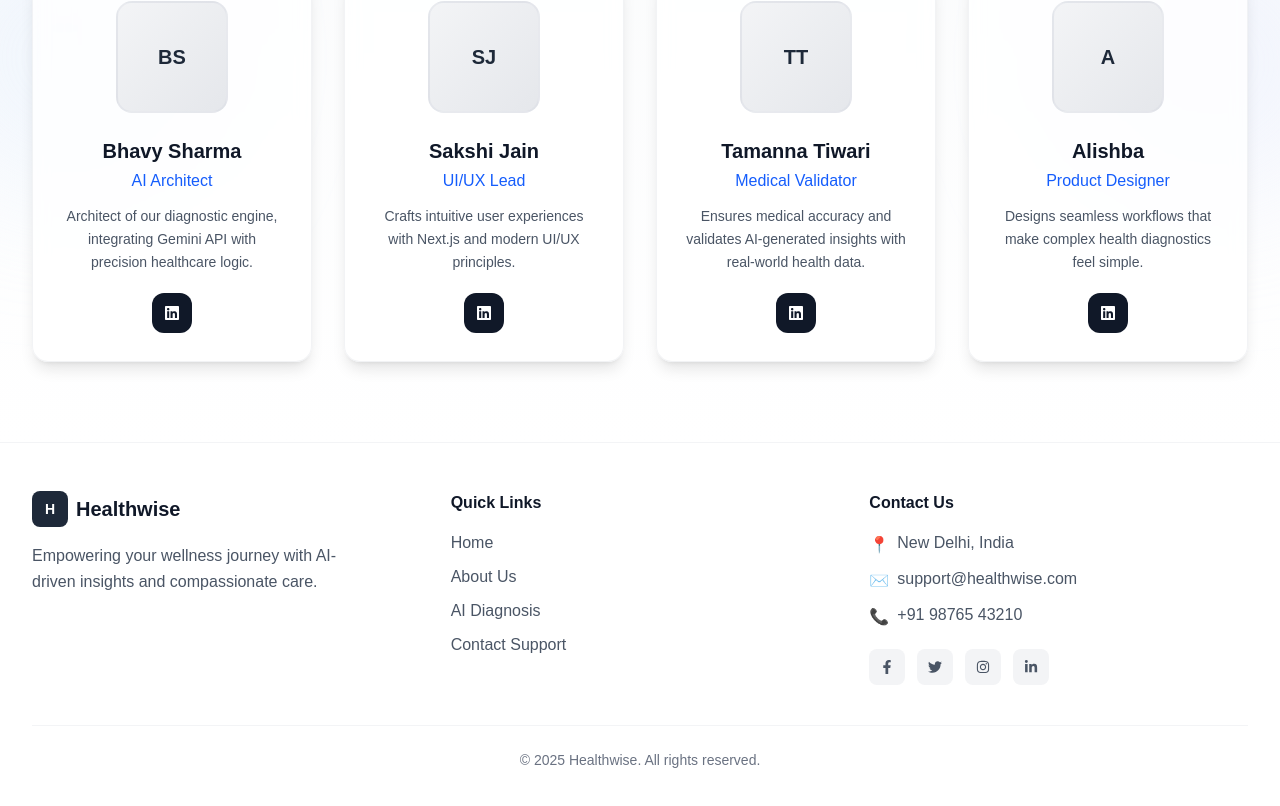
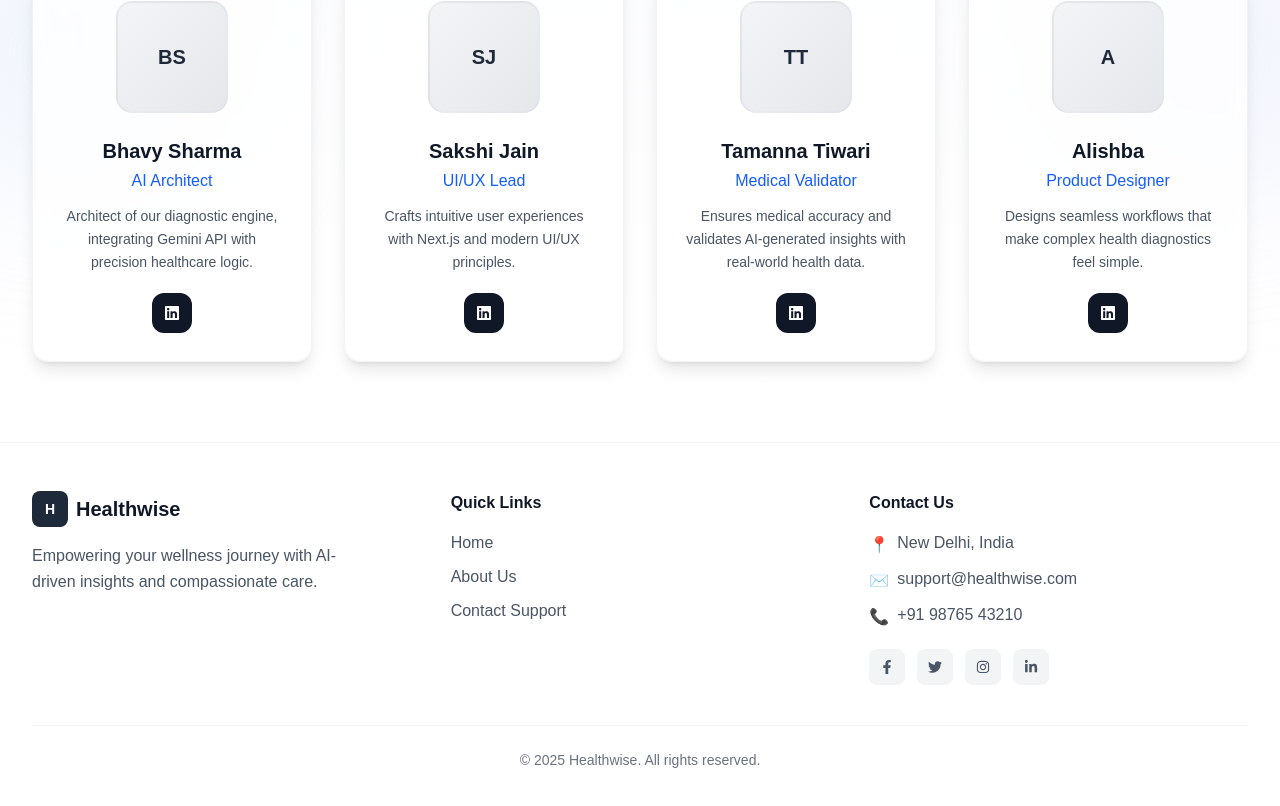
Before and after one commit to bhavy-sharma/HealtWise, a Next.js app: page / in a window 1280 px wide. Shown: the part 2031-2837 px from the top of the page. Built offline with nearby package versions, Linux system fonts and the light colour scheme.

Commit message:
Footer bhi

```diff
--- a/components/Footer.jsx
+++ b/components/Footer.jsx
@@ -1,8 +1,65 @@
 // components/Footer.js
+"use client";
 import Link from "next/link";
+import { useAuth } from "@/context/AuthContext";
 import { FaFacebookF, FaTwitter, FaLinkedinIn, FaInstagram } from "react-icons/fa";
+import { useEffect, useState } from "react";
 
 export default function Footer() {
+  const { user, loading: authLoading } = useAuth();
+  const [isClient, setIsClient] = useState(false);
+
+  // Ensure this runs only on client (to avoid hydration issues)
+  useEffect(() => {
+    setIsClient(true);
+  }, []);
+
+  // While auth is loading, show a minimal skeleton
+  if (!isClient || authLoading) {
+    return (
+      <footer className="bg-white border-t border-gray-100">
+        <div className="max-w-7xl mx-auto px-4 sm:px-6 lg:px-8 py-12">
+          <div className="grid grid-cols-1 md:grid-cols-3 gap-10">
+            <div className="space-y-4">
+              <div className="h-6 w-32 bg-gray-200 rounded animate-pulse"></div>
+              <div className="h-4 w-48 bg-gray-200 rounded animate-pulse"></div>
+            </div>
+            <div className="space-y-3">
+              {[...Array(4)].map((_, i) => (
+                <div key={i} className="h-4 w-24 bg-gray-200 rounded animate-pulse"></div>
+              ))}
+            </div>
+            <div className="space-y-3">
+              {[...Array(3)].map((_, i) => (
+                <div key={i} className="h-4 w-32 bg-gray-200 rounded animate-pulse"></div>
+              ))}
+              <div className="flex space-x-2 pt-2">
+                {[...Array(4)].map((_, i) => (
+                  <div key={i} className="w-9 h-9 rounded-lg bg-gray-200 animate-pulse"></div>
+                ))}
+              </div>
+            </div>
+          </div>
+          <div className="mt-10 pt-6 border-t border-gray-100">
+            <div className="h-4 w-64 bg-gray-200 rounded mx-auto animate-pulse"></div>
+          </div>
+        </div>
+      </footer>
+    );
+  }
+
+  // Quick Links (conditionally include "AI Diagnosis")
+  const quickLinks = [
+    { name: "Home", href: "/" },
+    { name: "About Us", href: "/about" },
+    { name: "Contact Support", href: "/contact" },
+  ];
+
+  // Only show "AI Diagnosis" if user is logged in
+  if (user) {
+    quickLinks.splice(2, 0, { name: "AI Diagnosis", href: "/diagnose" });
+  }
+
   return (
     <footer className="bg-white border-t border-gray-100">
       <div className="max-w-7xl mx-auto px-4 sm:px-6 lg:px-8 py-12">
@@ -25,12 +82,7 @@ export default function Footer() {
           <div>
             <h2 className="text-base font-semibold text-gray-900 mb-4">Quick Links</h2>
             <ul className="space-y-2.5">
-              {[
-                { name: "Home", href: "/" },
-                { name: "About Us", href: "/about" },
-                { name: "AI Diagnosis", href: "/diagnose" },
-                { name: "Contact Support", href: "/contact" },
-              ].map((link) => (
+              {quickLinks.map((link) => (
                 <li key={link.name}>
                   <Link
                     href={link.href}
@@ -54,13 +106,19 @@ export default function Footer() {
               </p>
               <p className="flex items-start">
                 <span className="mr-2 mt-0.5">✉️</span>
-                <a href="mailto:support@healthwise.com" className="hover:text-gray-900 transition-colors">
+                <a
+                  href="mailto:support@healthwise.com"
+                  className="hover:text-gray-900 transition-colors"
+                >
                   support@healthwise.com
                 </a>
               </p>
               <p className="flex items-start">
                 <span className="mr-2 mt-0.5">📞</span>
-                <a href="tel:+919876543210" className="hover:text-gray-900 transition-colors">
+                <a
+                  href="tel:+919876543210"
+                  className="hover:text-gray-900 transition-colors"
+                >
                   +91 98765 43210
                 </a>
               </p>
@@ -68,14 +126,16 @@ export default function Footer() {
 
             <div className="flex space-x-3 mt-5">
               {[
-                { Icon: FaFacebookF, href: "#", hover: "hover:bg-blue-600" },
-                { Icon: FaTwitter, href: "#", hover: "hover:bg-sky-500" },
-                { Icon: FaInstagram, href: "#", hover: "hover:bg-pink-600" },
-                { Icon: FaLinkedinIn, href: "#", hover: "hover:bg-blue-700" },
+                { Icon: FaFacebookF, href: "https://facebook.com/yourpage", hover: "hover:bg-blue-600" },
+                { Icon: FaTwitter, href: "https://twitter.com/yourpage", hover: "hover:bg-sky-500" },
+                { Icon: FaInstagram, href: "https://instagram.com/yourpage", hover: "hover:bg-pink-600" },
+                { Icon: FaLinkedinIn, href: "https://linkedin.com/company/yourpage", hover: "hover:bg-blue-700" },
               ].map(({ Icon, href, hover }, i) => (
                 <a
                   key={i}
                   href={href}
+                  target="_blank"
+                  rel="noopener noreferrer"
                   className={`w-9 h-9 rounded-lg flex items-center justify-center bg-gray-100 text-gray-600 ${hover} hover:text-white transition-all duration-200`}
                   aria-label={`Follow on ${Icon.name}`}
                 >
```
